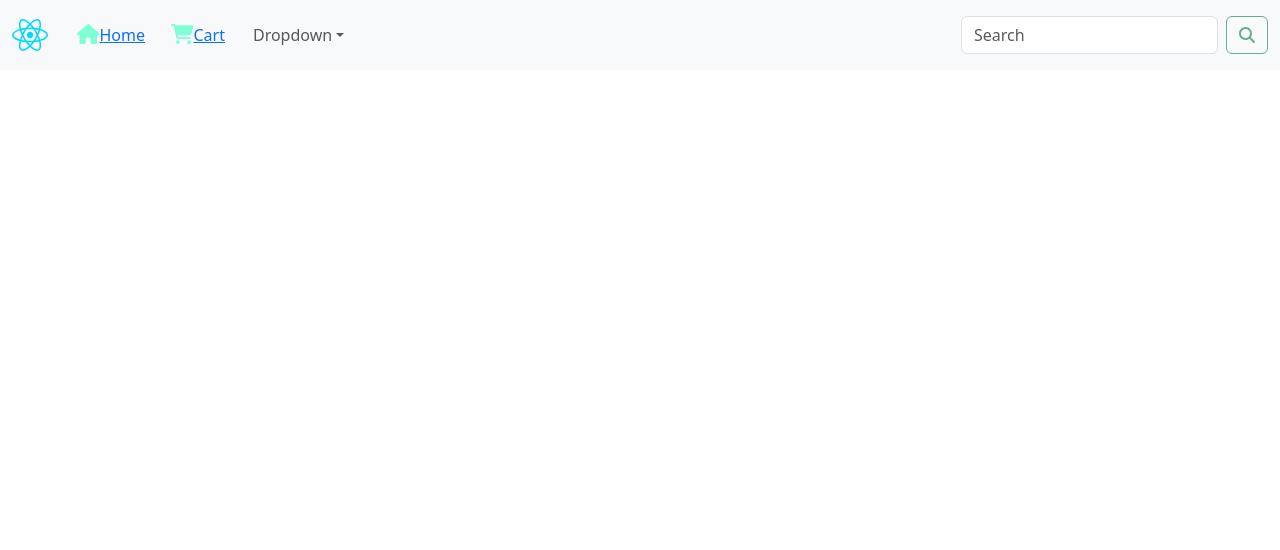
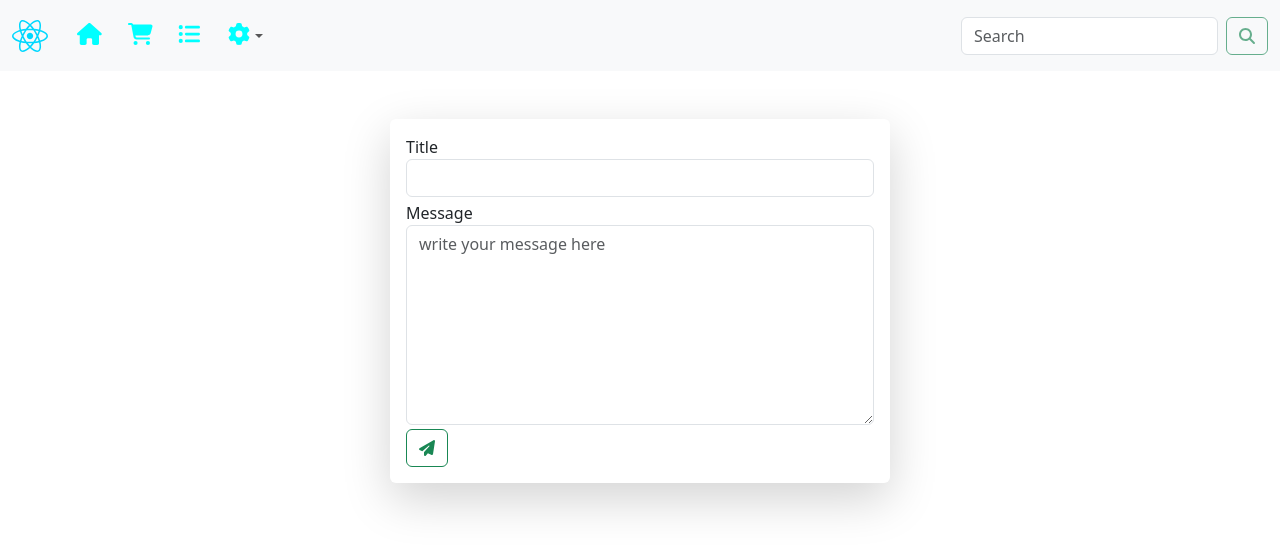
Before and after one commit to RedYami/redYamiEStore, a React (Vite) app: page /message in a window 1280 px wide. Before the commit this address had no page. Shown: the top 550 px of the page. Built offline with nearby package versions, Linux system fonts and the light colour scheme.

Commit message:
finish all the changes to use messageBox

```diff
--- a/src/App.css
+++ b/src/App.css
@@ -72,7 +72,7 @@ footer{
 }
 /* /////////////items///////////// */
 .itemContainer{
-  margin-top: 7px;
+  /* margin-top: 7px; */
   overflow: auto;
 }
 .taskContainer{
@@ -112,6 +112,11 @@ footer{
   font-size: large;
 }
 /*/////////////CSS for navbar/////////////*/
+.dropdown-item{
+  display: flex;
+  flex-direction: row;
+  justify-content: space-between;
+}
 .notification-container {
   position: relative;
   display: inline-block;
@@ -159,3 +164,19 @@ footer{
 .error-page{
   margin:0;
 }
+/*/////////MessageBox///////*/
+.messageBox {
+  margin:auto;
+  margin-top: auto;
+  margin-bottom: auto;
+  max-width: 500px;
+  display: flex;
+  flex-direction: column;
+  justify-content: center;
+}
+.messageBox textarea{
+  height: 200px;
+}
+.messageLink{
+  text-decoration: none;
+}
--- a/src/App.jsx
+++ b/src/App.jsx
@@ -2,9 +2,13 @@ import "@fortawesome/fontawesome-svg-core/styles.css";
 import { FontAwesomeIcon } from "@fortawesome/react-fontawesome";
 import {
   faCartShopping,
+  faGear,
   faHouse,
   faListUl,
   faMagnifyingGlass,
+  faPaperPlane,
+  faRightFromBracket,
+  faRightToBracket,
 } from "@fortawesome/free-solid-svg-icons";
 import reactLogo from "/src/assets/react.svg";
 import { useRef, useState } from "react";
@@ -14,6 +18,7 @@ import { myDatas } from "./components/datas";
 import { Link, Outlet, Route, Routes } from "react-router-dom";
 import Home from "./components/home";
 import Carts from "./components/cartOptions";
+import MessageBox from "./components/message";
 export default function App() {
   const [selectedLi, setSelectedLi] = useState(10);
   const [requestCata, setRequestCata] = useState("all");
@@ -22,10 +27,14 @@ export default function App() {
   const [isOrdering, setisOrdering] = useState(false);
   const [pureData, setPureData] = useState(myDatas);
   const [filterText, setFilterText] = useState("");
-  console.log("filterText " + filterText);
-  function onSearch(text) {
-    setFilterText(text);
+  const [isLogin, setIsLogin] = useState(false);
+  const [messages, setMessages] = useState([]);
+  const [user, setUser] = useState("yami");
+  console.log("messages' length " + messages.length);
+  {
+    messages.length > 0 && console.log("messages " + messages[0].message);
   }
+
   const status = isOrdering && (
     <span>
       Your order is in the wait list <FontAwesomeIcon icon={faListUl} />
@@ -34,6 +43,17 @@ export default function App() {
 
   totalRef.current = 0;
   addingRef();
+  /////////MessageBox Functions Start///////////
+  function onSendMessage(messageObj) {
+    setMessages((messages) => [
+      ...messages,
+      {
+        user_name: messageObj.name,
+        title: messageObj.title,
+        message: messageObj.message,
+      },
+    ]);
+  }
   /////////Carts Functions Start///////////
   function payment() {
     setisOrdering(true);
@@ -132,10 +152,9 @@ export default function App() {
                   <Link to={"/"}>
                     <FontAwesomeIcon
                       icon={faHouse}
-                      style={{ fontSize: "20px", color: "aquamarine" }}
+                      style={{ fontSize: "22px", color: "aqua" }}
                       title="home"
                     />
-                    Home
                   </Link>
                 </button>
               </li>
@@ -144,35 +163,54 @@ export default function App() {
                   <Link to={"Cart"}>
                     <FontAwesomeIcon
                       icon={faCartShopping}
-                      style={{ fontSize: "20px", color: "aquamarine" }}
+                      style={{ fontSize: "22px", color: "aqua" }}
                       title="cart"
                     />
-                    Cart
                   </Link>
                 </button>
                 {allCarts.length > 0 && (
                   <span className="notification-badge">{allCarts.length}</span>
                 )}
               </li>
+              <li className="nav-item ">
+                <button className="nav-item-link transparentButton ">
+                  <Link to={"Order-list"}>
+                    <FontAwesomeIcon
+                      icon={faListUl}
+                      style={{ fontSize: "22px", color: "aqua" }}
+                      title="order list"
+                    />
+                  </Link>
+                </button>
+              </li>
               <li className="nav-item dropdown">
-                <a
+                <div
                   className="nav-link dropdown-toggle"
                   href="#"
                   role="button"
                   data-bs-toggle="dropdown"
                   aria-expanded="false"
                 >
-                  Dropdown
-                </a>
+                  <FontAwesomeIcon
+                    icon={faGear}
+                    style={{ fontSize: "22px", color: "aqua" }}
+                  />
+                </div>
                 <ul className="dropdown-menu">
                   <li>
-                    <a className="dropdown-item" href="#">
-                      Action
-                    </a>
+                    <Link to={"message"} className="dropdown-item " href="#">
+                      <span className="messageLink">message </span>
+                      <div>
+                        <FontAwesomeIcon
+                          icon={faPaperPlane}
+                          style={{ color: "green" }}
+                        />
+                      </div>
+                    </Link>
                   </li>
                   <li>
                     <a className="dropdown-item" href="#">
-                      Another action
+                      something
                     </a>
                   </li>
                   <li>
@@ -180,7 +218,23 @@ export default function App() {
                   </li>
                   <li>
                     <a className="dropdown-item" href="#">
-                      Something else here
+                      {isLogin ? (
+                        <>
+                          <span>Logout</span>
+                          <FontAwesomeIcon
+                            icon={faRightFromBracket}
+                            style={{ color: "red" }}
+                          />
+                        </>
+                      ) : (
+                        <>
+                          <span>Login</span>
+                          <FontAwesomeIcon
+                            icon={faRightToBracket}
+                            style={{ color: "green" }}
+                          />
+                        </>
+                      )}
                     </a>
                   </li>
                 </ul>
@@ -206,7 +260,7 @@ export default function App() {
           </div>
         </div>
       </nav>
-      <div id="detail">
+      <div id="detail" className="">
         <Outlet />
       </div>
       <Routes>
@@ -238,6 +292,10 @@ export default function App() {
             />
           }
         />
+        <Route
+          path="message"
+          element={<MessageBox user={user} onSendMessage={onSendMessage} />}
+        />
       </Routes>
     </>
   );
--- a/src/components/cartOptions.jsx
+++ b/src/components/cartOptions.jsx
@@ -2,6 +2,7 @@ import { FontAwesomeIcon } from "@fortawesome/react-fontawesome";
 import "@fortawesome/fontawesome-svg-core/styles.css";
 import {
   faCartShopping,
+  faListUl,
   faMinus,
   faPlus,
   faTrash,
@@ -69,6 +70,11 @@ export default function Carts({
             {allCarts.length < 1 && (
               <h1 className="container text-center ">
                 Cart <FontAwesomeIcon icon={faCartShopping} /> is empty :)
+                <br />
+                <span>
+                  Your orders my be in the order list{" "}
+                  <FontAwesomeIcon icon={faListUl} />
+                </span>
               </h1>
             )}
           </div>
--- a/src/components/catagories.jsx
+++ b/src/components/catagories.jsx
@@ -14,58 +14,93 @@ export default function Catagories({ onListClick, Id }) {
       <div className="">
         <ul className="  list-group catagoriesList ">
           <li
-            className={"list-group-item" + (Id === 10 ? " bg-secondary" : "")}
+            className={"list-group-item"}
             onClick={() => {
               onListClick("all", 10);
             }}
+            style={
+              Id === 10
+                ? { color: "white", backgroundColor: "aqua" }
+                : { color: "aqua" }
+            }
           >
             All
           </li>
           <li
-            className={"list-group-item" + (Id === 0 ? " bg-secondary" : "")}
+            className={"list-group-item"}
             onClick={() => {
               onListClick("fruit", 0);
             }}
+            style={
+              Id === 0
+                ? { color: "white", backgroundColor: "aqua" }
+                : { color: "aqua" }
+            }
           >
             <FontAwesomeIcon icon={faCarrot} title="fruit" />
           </li>
           <li
-            className={"list-group-item" + (Id === 1 ? " bg-secondary" : "")}
+            className={"list-group-item"}
             onClick={() => {
               onListClick("snack", 1);
             }}
+            style={
+              Id === 1
+                ? { color: "white", backgroundColor: "aqua" }
+                : { color: "aqua" }
+            }
           >
             <FontAwesomeIcon icon={faBurger} title="snack" />
           </li>
           <li
-            className={"list-group-item" + (Id === 2 ? " bg-secondary" : "")}
+            className={"list-group-item"}
             onClick={() => {
               onListClick("cake", 2);
             }}
+            style={
+              Id === 2
+                ? { color: "white", backgroundColor: "aqua" }
+                : { color: "aqua" }
+            }
           >
             <FontAwesomeIcon icon={faCakeCandles} title="cake" />
           </li>
           <li
-            className={"list-group-item" + (Id === 3 ? " bg-secondary" : "")}
+            className={"list-group-item"}
             onClick={() => {
               onListClick("hat", 3);
             }}
+            style={
+              Id === 3
+                ? { color: "white", backgroundColor: "aqua" }
+                : { color: "aqua" }
+            }
           >
             <FontAwesomeIcon icon={faHatCowboy} title="hat" />
           </li>
           <li
-            className={"list-group-item" + (Id === 4 ? " bg-secondary" : "")}
+            className={"list-group-item"}
             onClick={() => {
               onListClick("pizza", 4);
             }}
+            style={
+              Id === 4
+                ? { color: "white", backgroundColor: "aqua" }
+                : { color: "aqua" }
+            }
           >
             <FontAwesomeIcon icon={faPizzaSlice} title="pizza" />
           </li>
           <li
-            className={"list-group-item" + (Id === 5 ? " bg-secondary" : "")}
+            className={"list-group-item"}
             onClick={() => {
               onListClick("beverage", 5);
             }}
+            style={
+              Id === 5
+                ? { color: "white", backgroundColor: "aqua" }
+                : { color: "aqua" }
+            }
           >
             <FontAwesomeIcon icon={faMartiniGlassCitrus} title="beverage" />
           </li>
```
Also changed, not shown: src/components/footer.jsx (deleted, +0 -53 lines).
